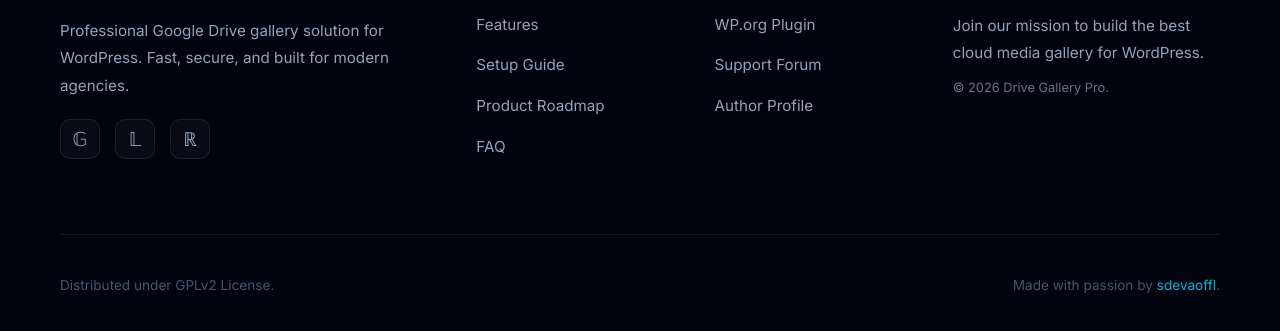
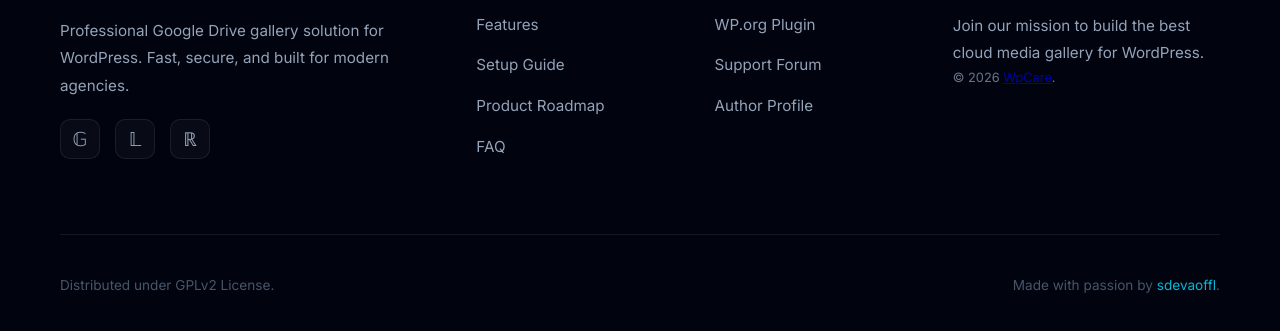
Before and after one commit to sdevaoffl/Drive-Gallery-Pro, a plain HTML site: page index.html in a window 1280 px wide. Shown: the part 7848-8179 px from the top of the page. Drawn offline with Linux system fonts and the light colour scheme.

Commit message:
Update index.html
Footer rights updated

```diff
--- a/index.html
+++ b/index.html
@@ -382,7 +382,7 @@
                 <div class="footer-col">
                     <h5>Stay in Touch</h5>
                     <p>Join our mission to build the best cloud media gallery for WordPress.</p>
-                    <p style="margin-top: 10px; font-size: 0.8rem; opacity: 0.7;">&copy; 2026 Drive Gallery Pro.</p>
+                    <p class="text-muted-light mt-2" style="font-size:0.8rem; opacity:0.7;">&copy; 2026 <a class="text-secondary-accent text-decoration-none" href="https://wpcare.in/">WpCare</a>.</p>
                 </div>
             </div>
             <div class="copyright-bar">
```
